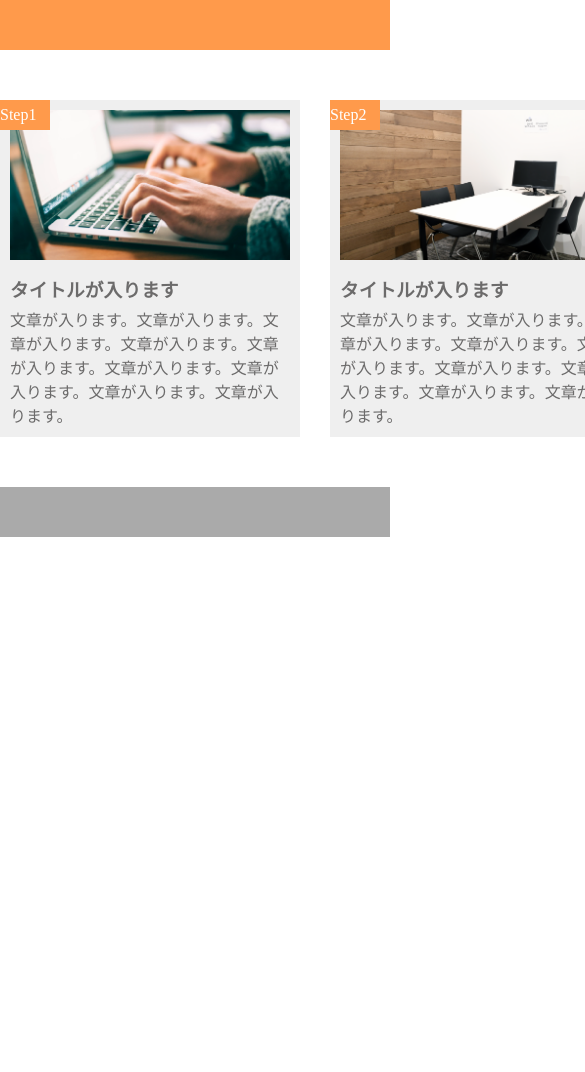
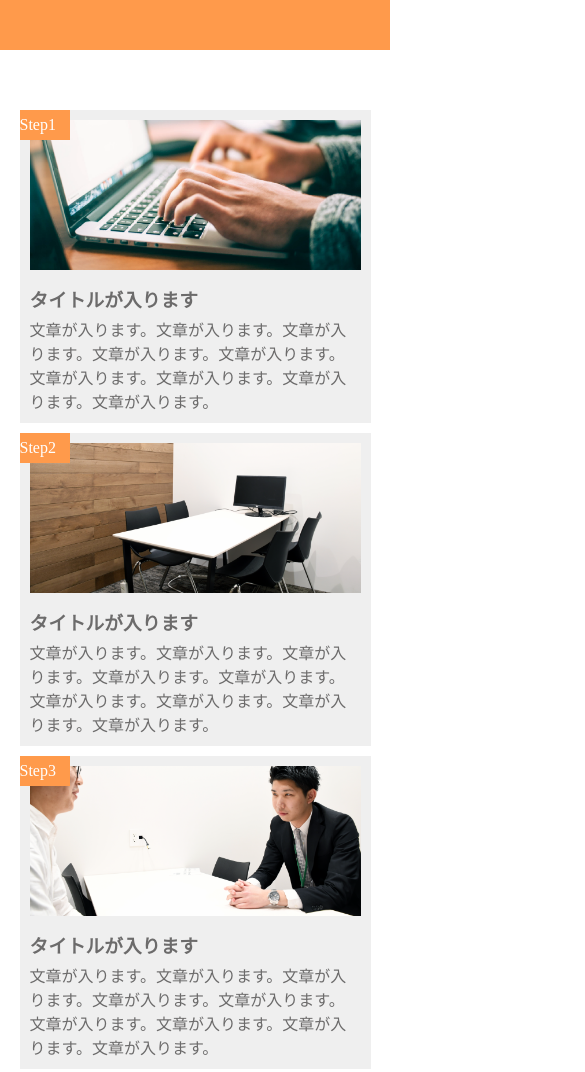
Before and after one commit to yosuke-hakamata/chapter10_exercise, a plain HTML site: page index.html in a window 390 px wide. Shown: the top 1072 px of the page, 585 px wide, since content can reach past the window. Before the commit the page ends 844 px from the top, so only its background shows below. Drawn offline with Linux system fonts and the light colour scheme.

Commit message:
[Finish]1-10

```diff
--- a/index.html
+++ b/index.html
@@ -2,9 +2,10 @@
 <html>
 <head>
   <meta charset="UTF-8">
+  <meta name="viewport" content="width=device-width, initial-scale=1.0">
   <!-- CSSファイルの読み込み -->
   <link rel="stylesheet" href="style.css">
-  <title>1-9</title>
+  <title>1-10</title>
 </head>
 <body>
   <header></header>
--- a/style.css
+++ b/style.css
@@ -55,6 +55,25 @@
 	margin-top: 15px;
 	margin-bottom: 5px;
 }
-p{
-	margin
+
+/*Mobile
+------------------------------------------------------------*/
+@media screen and (max-width: 769px){
+	.wrapper{
+		display: inline-block;
+		width: 100%;
+	}
+	.box{
+		margin:0 auto;
+		width: 90%;
+	}
+	.box:nth-child(2,3){
+		margin-top: 20px;
+	}
+	.img{
+		width: 100%;
+	}
+	.content{
+		padding: 10px 0;
+	}
 }
```
Also changed, not shown: 1 other file.
